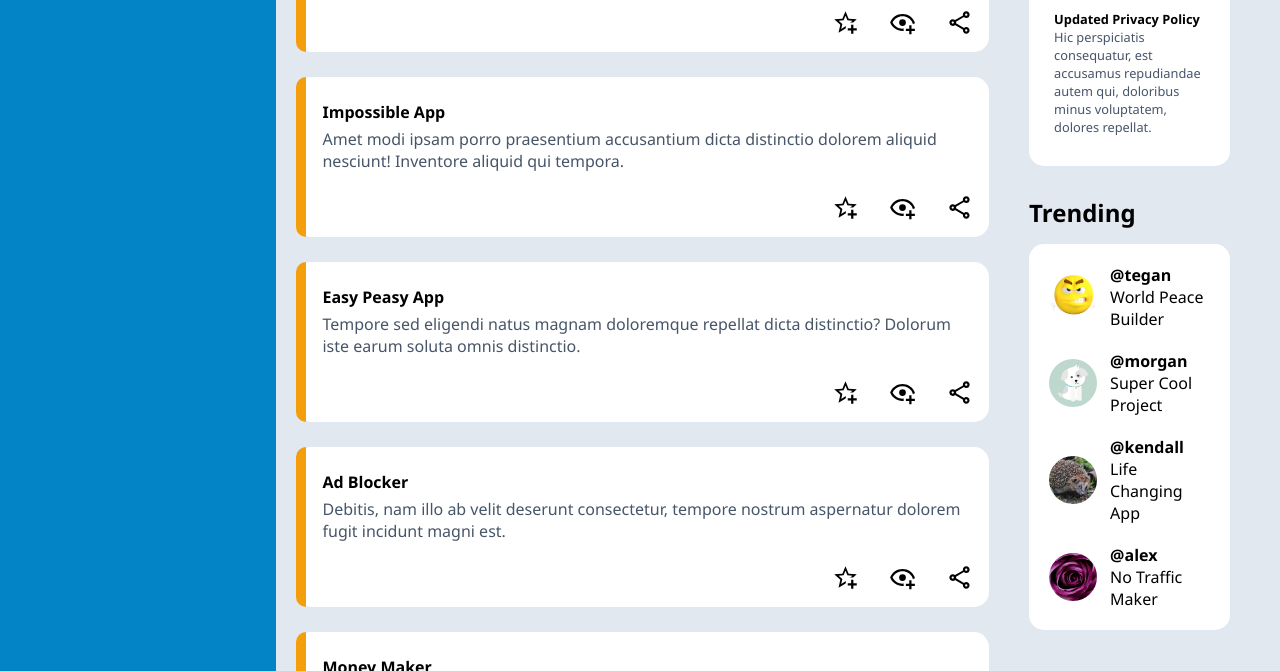
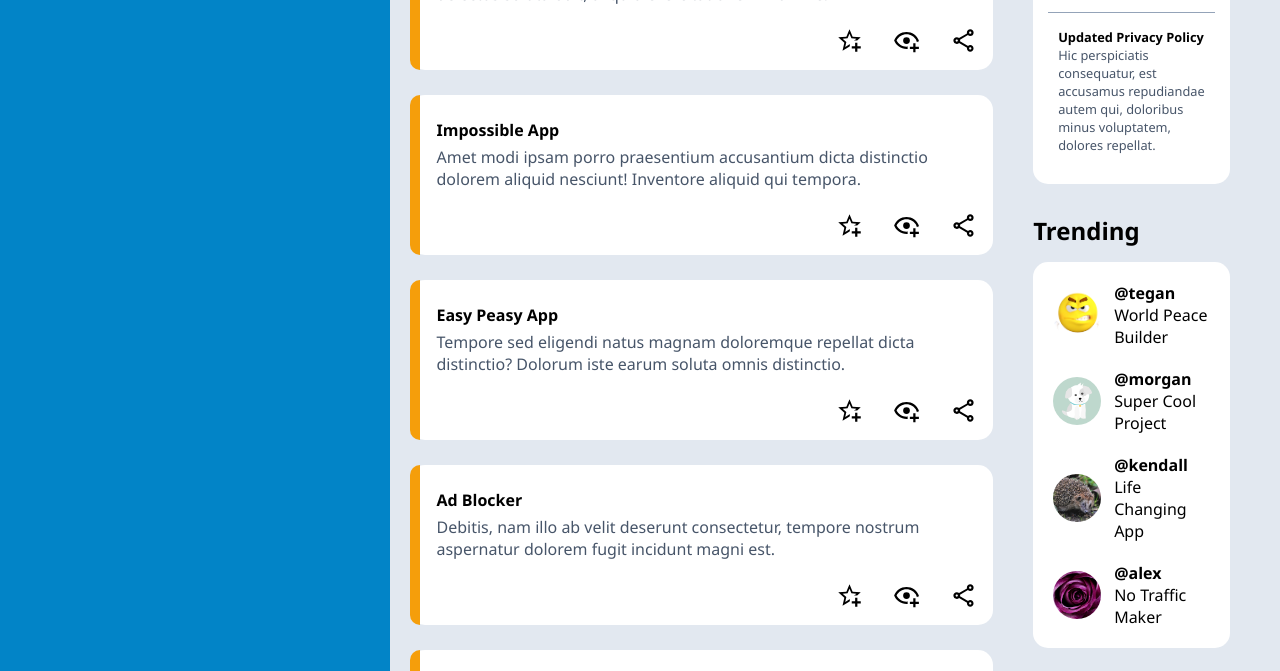
Before and after one commit to rednaxelam/admin-dashboard, a plain HTML site: page index.html in a window 1280 px wide. Shown: the part 627-1298 px from the top of the page. Drawn offline with Linux system fonts and the light colour scheme.

Commit message:
Make nav scale better

```diff
--- a/style.css
+++ b/style.css
@@ -10,7 +10,7 @@
 body {
   display: grid;
   min-height: 100vh;
-  grid-template-columns: 1fr 3fr 1fr;
+  grid-template-columns: fit-content(20%) 3fr 1fr;
   grid-template-rows: auto auto auto 1fr;
   font-family: 'Segoe UI', Tahoma, Geneva, Verdana, sans-serif;
 }
@@ -21,7 +21,7 @@ nav {
   display: grid;
   grid-template-columns: max-content 1fr;
   grid-auto-rows: min-content;
-  padding: 20px;
+  padding: 20px 134px 20px 20px;
   background-color: #0284c7;
   color: white;
   gap: 15px;
```
